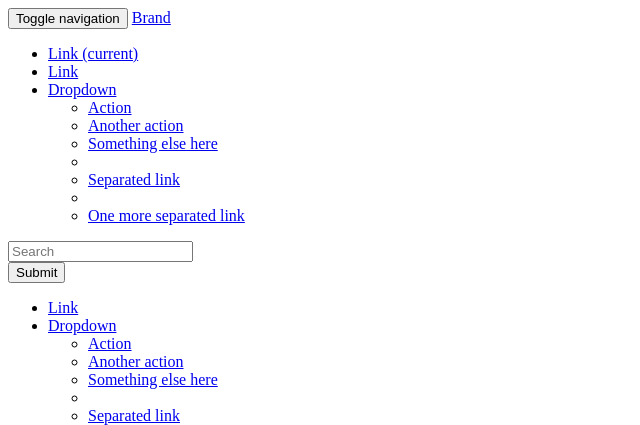
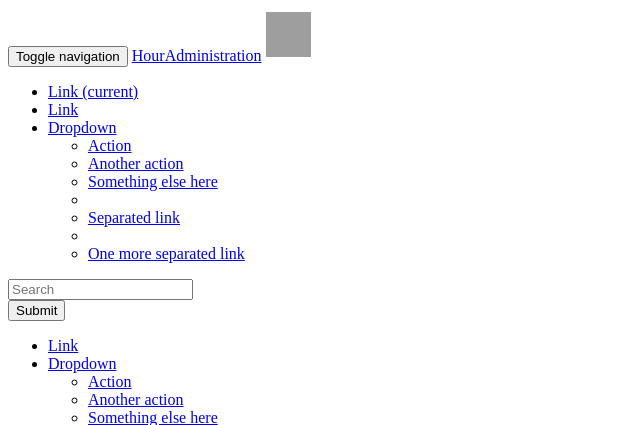
Before and after one commit to kevinramharak/HourAdministration, a PHP site: page /administrator.php in a window 1280 px wide. Shown: the top 425 px of the page, without its empty margins (0-640 px from the left). Run offline with PHP 8.4, Linux system fonts and the light colour scheme; grey boxes are pictures that could not be loaded.

Commit message:
nav bar aangepast

```diff
--- a/Web/css/main.css
+++ b/Web/css/main.css
@@ -6,9 +6,6 @@ body {
     background-color: #dcdcdc;
 }
 img.logo {
-    width: 100%;
-    display: inline-block;
-    padding: 2em;
 }
 .title {
     text-align: center;
--- a/Web/php/navs/administrator.php
+++ b/Web/php/navs/administrator.php
@@ -8,7 +8,8 @@
                 <span class="icon-bar"></span>
                 <span class="icon-bar"></span>
             </button>
-            <a class="navbar-brand" href="#">Brand</a>
+            <a class="navbar-brand" href="../fellow-worker/home.php"">HourAdministration</a>
+            <img style="width:45px; height:45px; margin:4px 0px;" src="../../img/logo.png" class="logo">
         </div>
         <!-- Collect the nav links, forms, and other content for toggling -->
         <div class="collapse navbar-collapse" id="bs-example-navbar-collapse-1">
--- a/Web/php/navs/manager.php
+++ b/Web/php/navs/manager.php
@@ -8,7 +8,8 @@
                 <span class="icon-bar"></span>
                 <span class="icon-bar"></span>
             </button>
-            <a class="navbar-brand" href="#">HourAdministration</a>
+            <a class="navbar-brand" href="../fellow-worker/home.php"">HourAdministration</a>
+            <img style="width:45px; height:45px; margin:4px 0px;" src="../../img/logo.png" class="logo">
         </div>
         <!-- Collect the nav links, forms, and other content for toggling -->
         <div class="collapse navbar-collapse" id="bs-example-navbar-collapse-1">
```
Also changed, not shown: Web/php/navs/fellowworker.php (+1 -9 lines).
